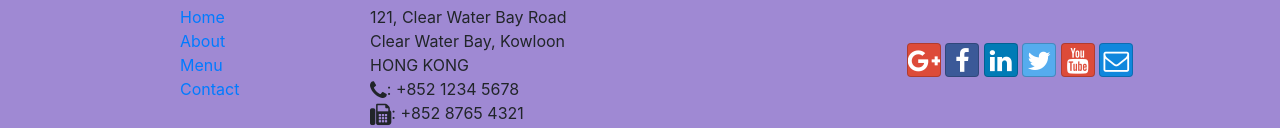
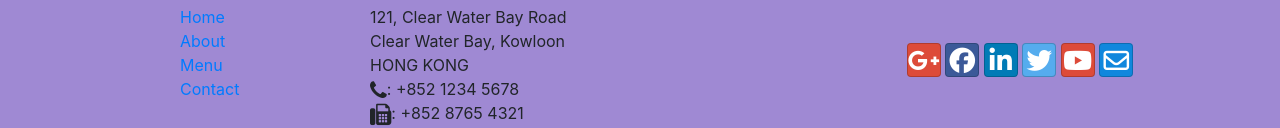
Before and after one commit to villAsh/project, a website: page index.html in a window 1280 px wide. Shown: the part 2355-2483 px from the top of the page. Drawn offline with nearby package versions, Linux system fonts and the light colour scheme.

Commit message:
added fa

```diff
--- a/index.html
+++ b/index.html
@@ -19,6 +19,7 @@
         crossorigin="anonymous"></script>
     <link rel="stylesheet" href="./css/styles.css">
     <script src="./JsFiles/modal.js"></script>
+    <script src="https://kit.fontawesome.com/54567ebae3.js" crossorigin="anonymous"></script>
     <link rel="stylesheet" href="./node_modules/font-awesome/css/font-awesome.css">
     <link rel="stylesheet" href="./node_modules/bootstrap-social/bootstrap-social.css">
 
```
